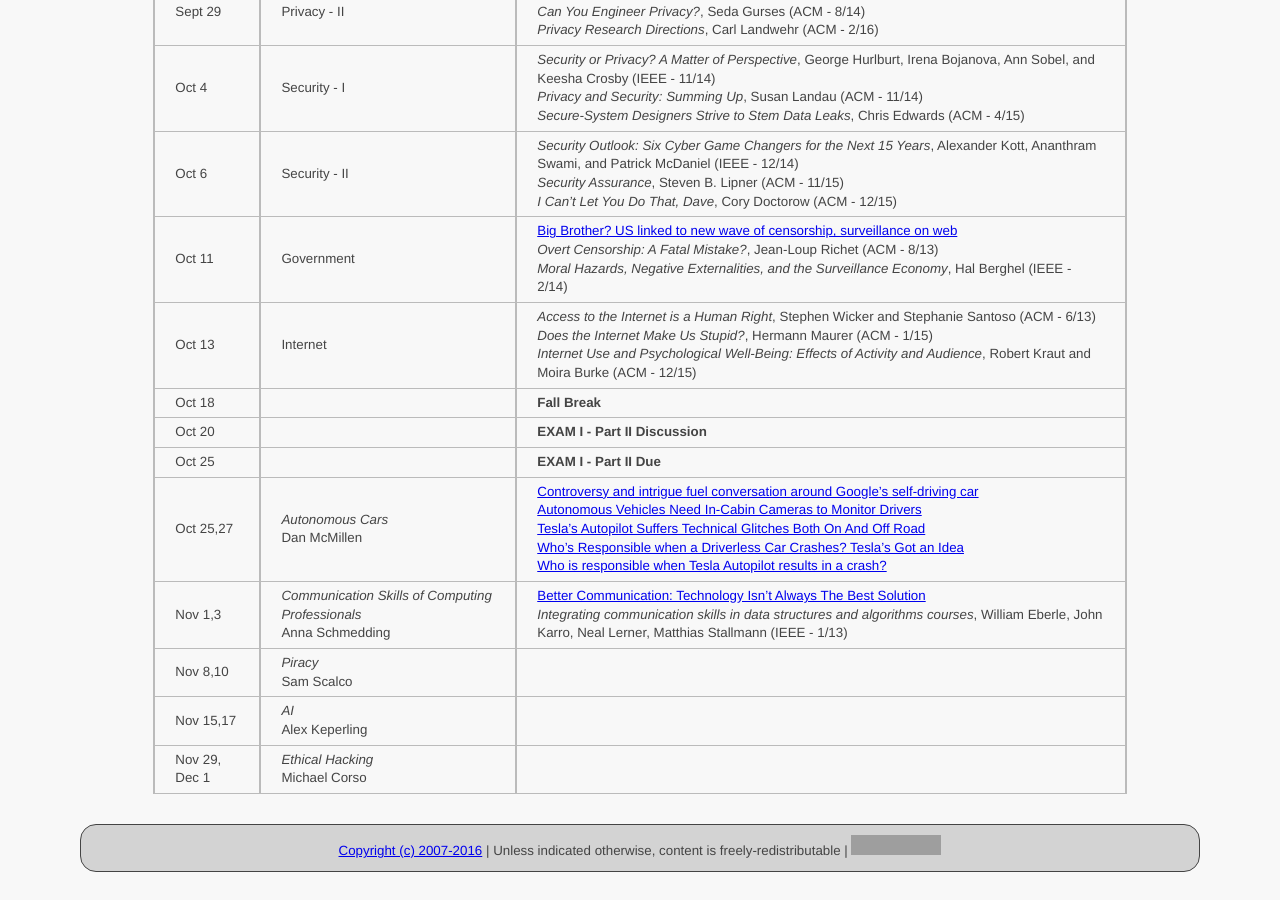
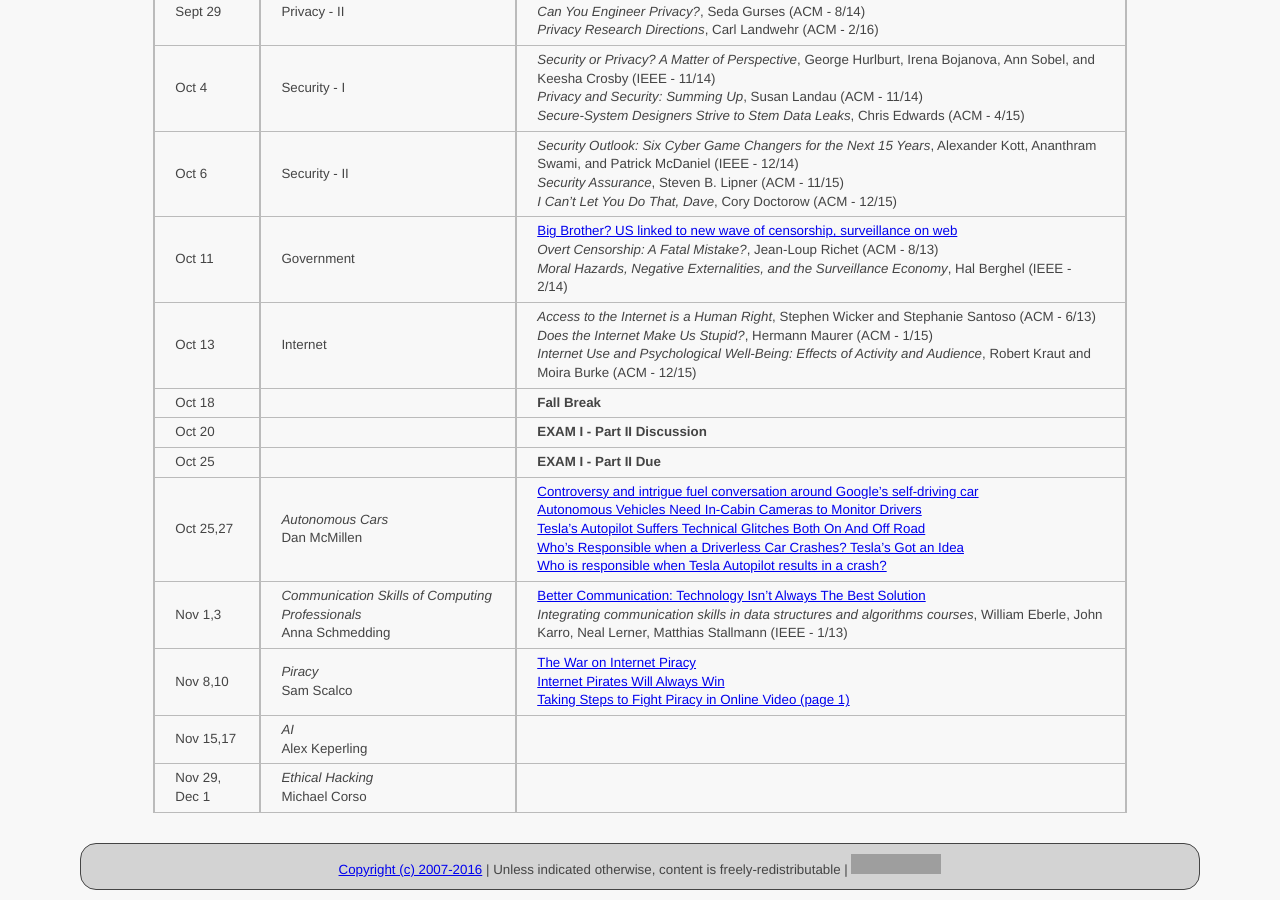
Before and after one commit to ycpcs/cs456-fall2016, a Jekyll site: the page built from schedule/index.md, in a window 1280 px wide and 900 px high, scrolled down 725 px. Built offline with Jekyll 4.4.1, drawn with Linux system fonts in a browser that asks for light colours; grey boxes are pictures that could not be loaded.

Commit message:
add piracy
add piracy

```diff
--- a/schedule/index.md
+++ b/schedule/index.md
@@ -32,7 +32,7 @@ All reading materials can be accessed via [Schmidt Library](http://library.ycp.e
 > Oct 25  |                 | **EXAM I - Part II Due** |
 > Oct 25,27 | *Autonomous Cars* <br /> Dan McMillen | [Controversy and intrigue fuel conversation around Google's self-driving car](https://www.proopinion.com/en/blog/controversy-and-intrigue-fuel-conversation-around-googles-selfdriving-car) <br /> [Autonomous Vehicles Need In-Cabin Cameras to Monitor Drivers](http://spectrum.ieee.org/cars-that-think/transportation/self-driving/autonomous-vehicles-need-incabin-cameras-to-monitor-drivers) <br /> [Tesla’s Autopilot Suffers Technical Glitches Both On And Off Road](http://glitch.news/2015-10-22-teslas-autopilot-suffers-technical-glitches-both-on-and-off-road.html) <br /> [Who’s Responsible when a Driverless Car Crashes? Tesla’s Got an Idea](http://www.wsj.com/articles/tesla-electric-cars-soon-to-sport-autopilot-functions-such-as-passing-other-vehicles-1431532720) <br /> [Who is responsible when Tesla Autopilot results in a crash?](http://www.teslarati.com/responsible-tesla-autopilot-crash-accidents/) |
 > Nov 1,3   | *Communication Skills of Computing Professionals* <br /> Anna Schmedding | [Better Communication: Technology Isn't Always The Best Solution](http://www.forbes.com/sites/ciocentral/2011/01/04/better-communication-technology-isnt-always-the-best-solution/#46618fd83869) <br /> *Integrating communication skills in data structures and algorithms courses*, William Eberle, John Karro, Neal Lerner, Matthias Stallmann (IEEE - 1/13)|
-> Nov 8,10  | *Piracy* <br /> Sam Scalco |  |
+> Nov 8,10  | *Piracy* <br /> Sam Scalco | [The War on Internet Piracy](https://www.bloomberg.com/gadfly/articles/2016-03-23/google-and-media-titans-clash-in-a-war-on-internet-piracy) <br /> [Internet Pirates Will Always Win](http://www.nytimes.com/2012/08/05/sunday-review/internet-pirates-will-always-win.html) <br /> [Taking Steps to Fight Piracy in Online Video (page 1)](http://www.streamingmedia.com/Articles/ReadArticle.aspx?ArticleID=90584&PageNum=1) |
 > Nov 15,17 | *AI* <br /> Alex Keperling |  |
 > Nov 29, Dec 1 | *Ethical Hacking* <br /> Michael Corso |  |
 
```
